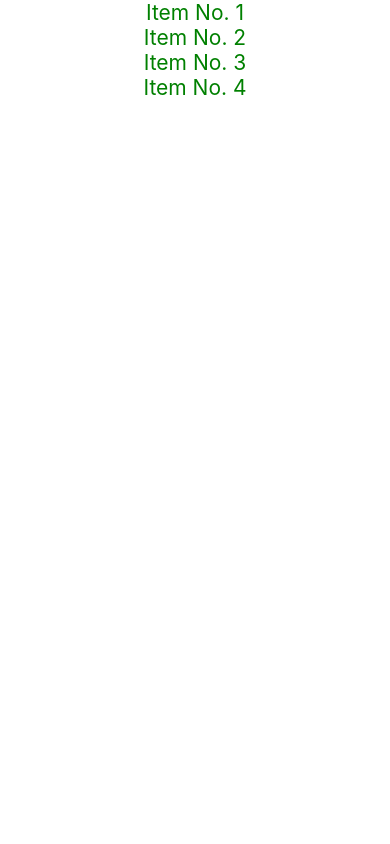
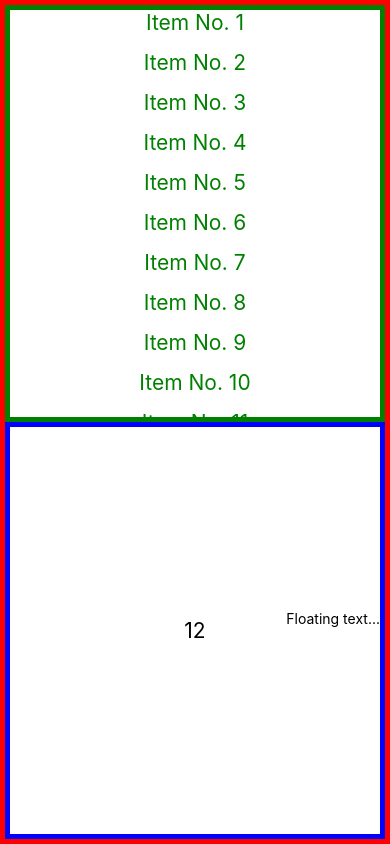
Before and after one commit to neel132/react-native-training, a React Native app: screen / in a window 390 px wide. Built offline with nearby package versions, Linux system fonts and the light colour scheme.

Commit message:
styling properties

```diff
--- a/src/screens/Home/Home.js
+++ b/src/screens/Home/Home.js
@@ -1,20 +1,33 @@
 import React from 'react';
-import { FlatList, Text } from 'react-native';
+import { FlatList, Text, View } from 'react-native';
 import { HomeStyles as styles } from './Home.style';
 
 const Home = () => {
   const renderItem = ({item, index}) => {
     return (
+			<View style={styles.listInnerContainer}>
 				<Text style={[styles.textItem, styles.textColor]}>
 					{`Item No. ${index + 1}`}
 				</Text>
+			</View>
     )
   }
   return (
+    <View style={styles.container}>
+			<View style={styles.listContainer}>
 				<FlatList
-      data={[1, 2, 3, 4]}
+					data={[1, 2, 3, 4, 1, 2, 3, 4, 1, 2, 3, 4, 1, 2, 3, 4, 1, 2, 3, 4]}
 					renderItem={renderItem}
 				/>
+			</View>
+			<View style={styles.contentContainer}>
+				<View style={styles.floatingText}>
+					<Text>Floating text...</Text>
+				</View>
+				<Text style={styles.textItem}>1</Text>
+				<Text style={styles.textItem}>2</Text>
+			</View>
+    </View>
   )
 }
 
--- a/src/screens/Home/Home.style.js
+++ b/src/screens/Home/Home.style.js
@@ -1,13 +1,47 @@
 import { StyleSheet } from "react-native";
 import Colors from "../../utils/Colors";
 const HomeStyles = StyleSheet.create({
+	container: {
+		flex: 1,
+		flexDirection: 'column',
+		borderWidth: 5,
+		borderColor: 'red',
+	},
+	listContainer: {
+		flex: 0.5,
+		borderWidth: 5,
+		borderColor: 'green',
+	},
+	listInnerContainer: {
+		minHeight: 40,
+		// borderWidth: 1,
+	},
+	contentContainer: {
+		flex: 0.5,
+		borderWidth: 5,
+		borderColor: 'blue',
+		flexDirection: 'row',
+		alignItems: 'center',
+		justifyContent: 'center',
+		position: 'relative',
+	},
 	textItem: {
 		fontSize: 21,
 		textAlign: 'center',
 	},
 	textColor: {
 		color: Colors.secondary,
+	},
+	floatingText: {
+		position: 'absolute',
+		top: '45%',
+		right: 0,
 	}
 })
 
 export { HomeStyles};
+/*
+Flex box -
+
+
+*/
```
Lines whose indentation alone changed are shown as unchanged.
